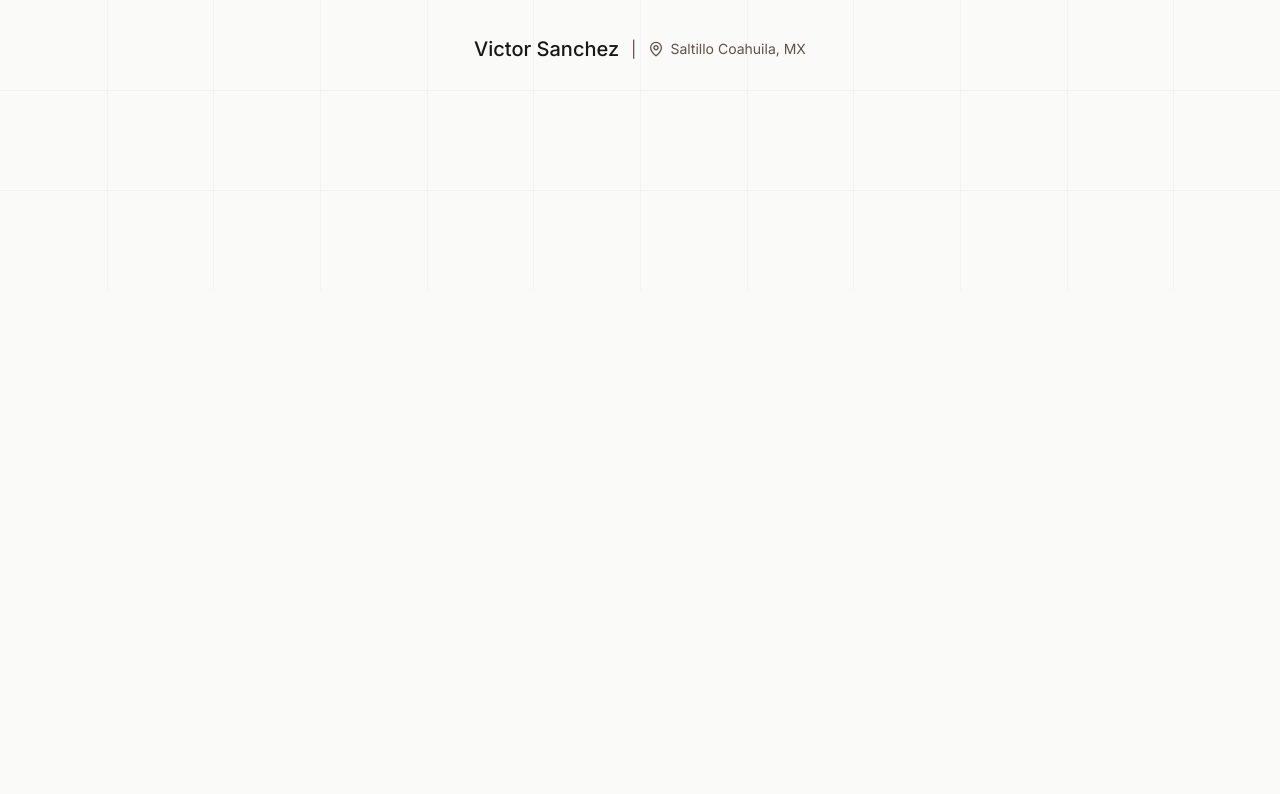
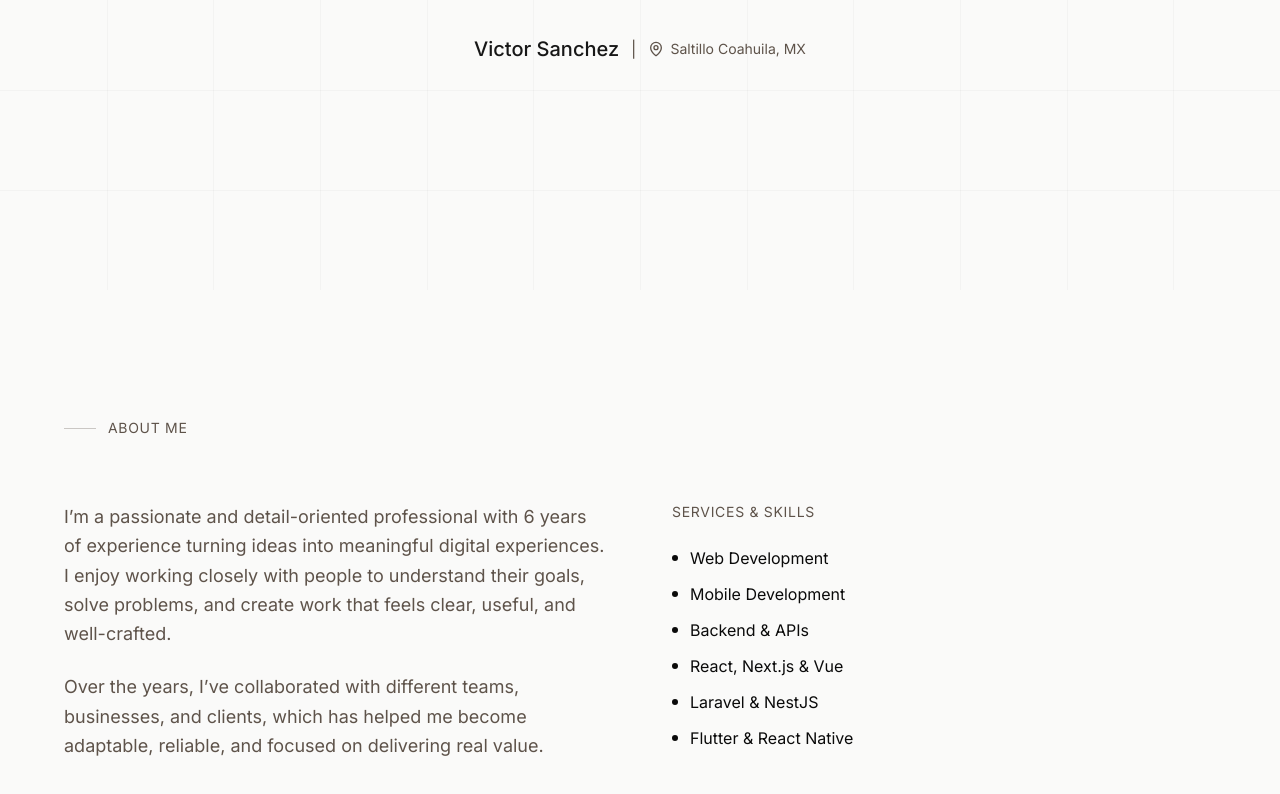
Before and after one commit to DavidKer1/portfolio, a Next.js app: page / in a window 1280 px wide. Shown: the part 510-1304 px from the top of the page. Before the commit the page ends 800 px from the top, so only its background shows below. Built offline with nearby package versions, Linux system fonts and the light colour scheme.

Commit message:
feat: add AboutSection component

```diff
--- a/app/page.tsx
+++ b/app/page.tsx
@@ -1,9 +1,11 @@
+import { AboutSection } from "@/components/about-section"
 import { HeroSection } from "@/components/hero-section"
 
 export default function Home() {
 	return (
 		<main className="min-h-screen">
 			<HeroSection />
+			<AboutSection />
 		</main>
 	)
 }
--- /dev/null
+++ b/components/about-section.tsx
@@ -0,0 +1,85 @@
+"use client"
+
+import { useEffect, useRef, useState } from "react"
+
+export function AboutSection() {
+	const [isVisible, setIsVisible] = useState(false)
+	const sectionRef = useRef<HTMLElement>(null)
+
+	const skills = [
+		"Web Development",
+		"Mobile Development",
+		"Backend & APIs",
+		"React, Next.js & Vue",
+		"Laravel & NestJS",
+		"Flutter & React Native",
+	]
+
+	useEffect(() => {
+		const observer = new IntersectionObserver(
+			([entry]) => {
+				if (entry.isIntersecting) {
+					setIsVisible(true)
+				}
+			},
+			{ threshold: 0.1 },
+		)
+
+		if (sectionRef.current) {
+			observer.observe(sectionRef.current)
+		}
+
+		return () => observer.disconnect()
+	}, [])
+
+	return (
+		<section id="about" className="py-32 px-6 lg:px-8" ref={sectionRef}>
+			<div className="max-w-6xl mx-auto">
+				<h2
+					className={`text-sm uppercase tracking-wider text-muted-foreground mb-16 transition-all duration-700 text-center md:text-left ${isVisible ? "opacity-100 translate-y-0" : "opacity-0 translate-y-4"} flex items-center gap-3 justify-center md:justify-start`}
+				>
+					<span className="w-8 h-px bg-muted-foreground/30" />
+					About Me
+				</h2>
+
+				<div className="grid md:grid-cols-2 gap-16">
+					<div
+						className={`space-y-6 transition-all duration-700 delay-100 text-center md:text-left ${isVisible ? "opacity-100 translate-y-0" : "opacity-0 translate-y-4"}`}
+					>
+						<p className="text-lg leading-relaxed text-muted-foreground">
+							I’m a passionate and detail-oriented professional with 6 years of
+							experience turning ideas into meaningful digital experiences. I
+							enjoy working closely with people to understand their goals, solve
+							problems, and create work that feels clear, useful, and
+							well-crafted.
+						</p>
+						<p className="text-lg leading-relaxed text-muted-foreground">
+							Over the years, I’ve collaborated with different teams,
+							businesses, and clients, which has helped me become adaptable,
+							reliable, and focused on delivering real value.
+						</p>
+					</div>
+
+					<div
+						className={`transition-all duration-700 delay-200 text-center md:text-left ${isVisible ? "opacity-100 translate-y-0" : "opacity-0 translate-y-4"}`}
+					>
+						<h3 className="text-sm uppercase tracking-wider text-muted-foreground mb-6">
+							Services & Skills
+						</h3>
+						<ul className="space-y-3">
+							{skills.map((skill) => (
+								<li
+									key={skill}
+									className="flex items-center gap-3 text-foreground justify-center md:justify-start"
+								>
+									<div className="w-1.5 h-1.5 bg-foreground rounded-full" />
+									{skill}
+								</li>
+							))}
+						</ul>
+					</div>
+				</div>
+			</div>
+		</section>
+	)
+}
```
